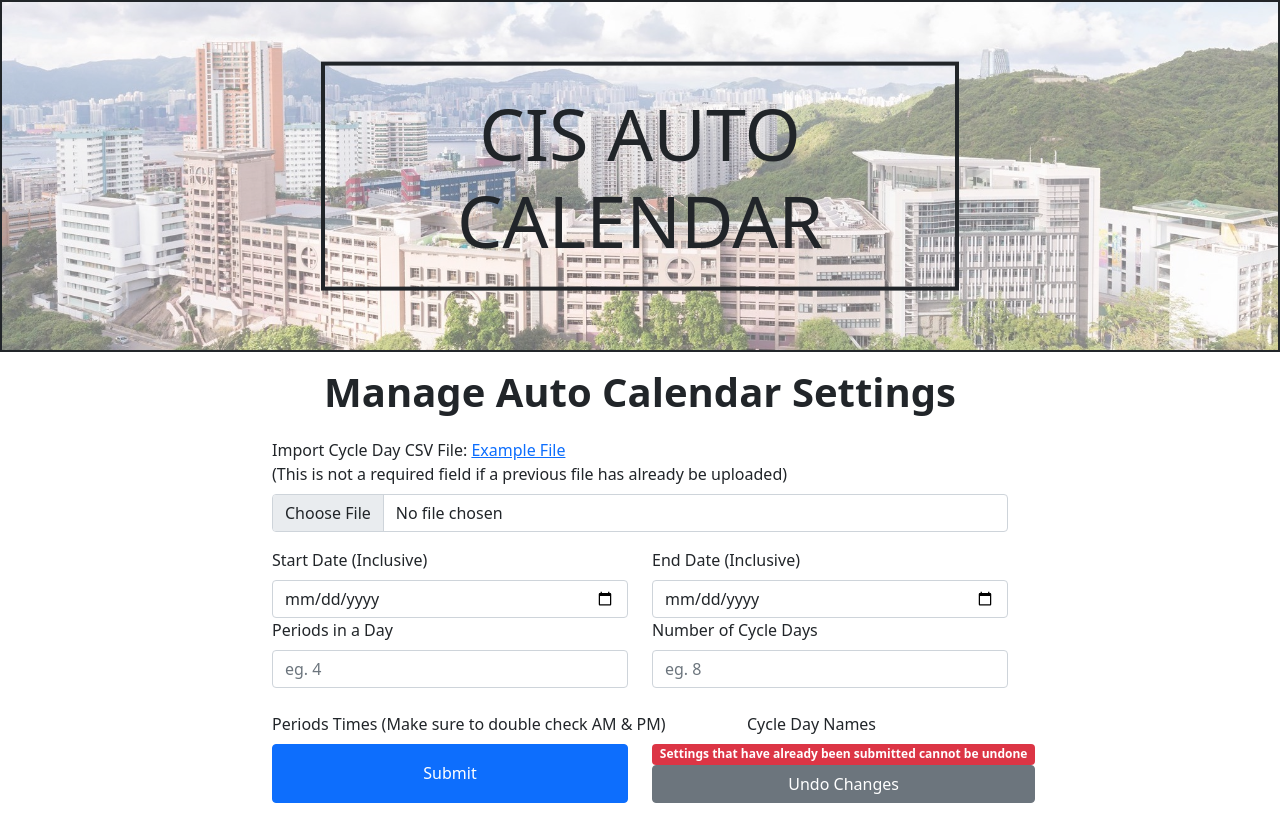
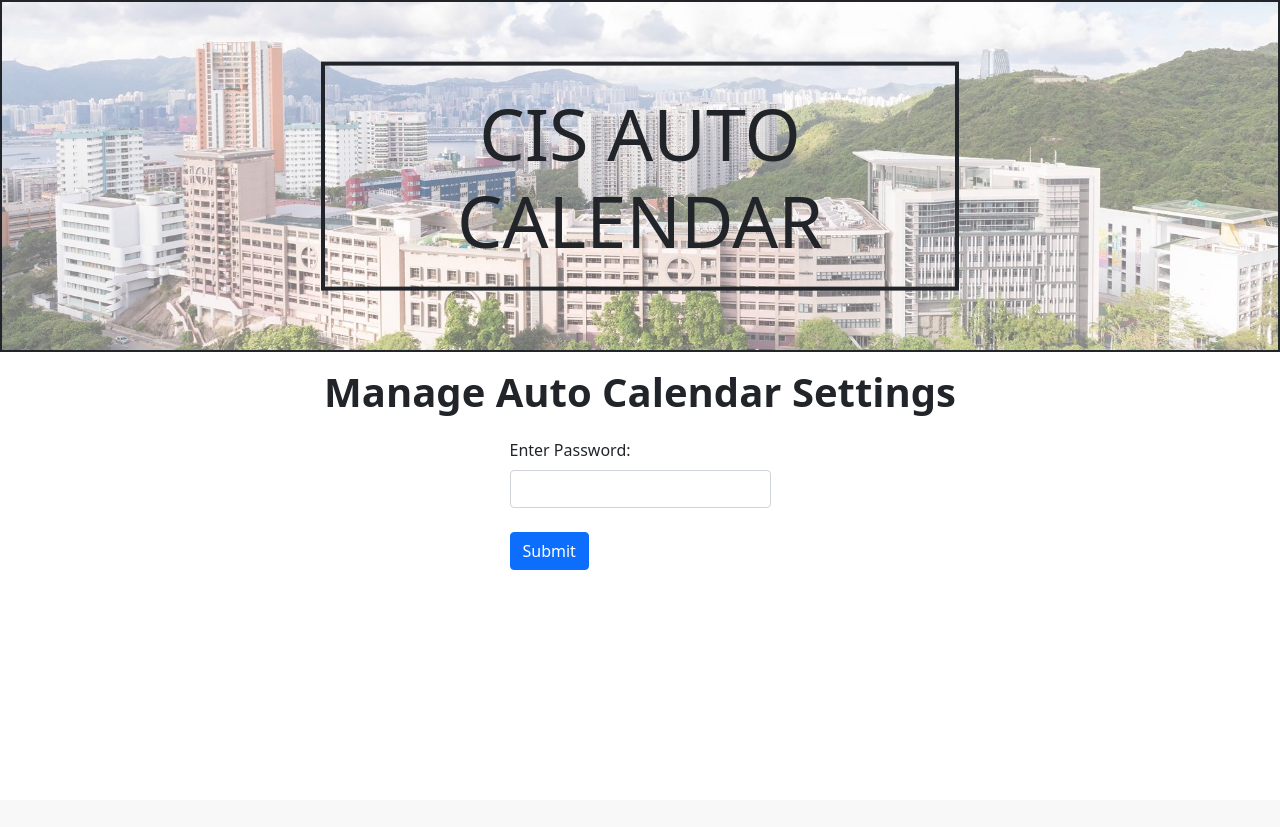
Before and after one commit to Angann/IA2022_AutoCalendar, a Django app: page /user/manage/ in a window 1280 px wide. After the commit the page ends 570 px from the top, so only its background shows below. Run offline with Django 3.2, Linux system fonts and the light colour scheme; some libraries are stand-ins or nearby versions.

Commit message:
Commit before 2nd feedback meeting: added password for Manage page, other minor fixes

```diff
--- a/Auto_Calendar/static/js/importSchedule.js
+++ b/Auto_Calendar/static/js/importSchedule.js
@@ -297,7 +297,7 @@ async function importToCalendar(schedule, checked){
                     'calendarId': calendarID,
                     'resource': eventResource
                 });
-                callRequest(request);
+                callRequestWait(request);
             }
         }
     }
--- a/Auto_Calendar/static/js/manage.js
+++ b/Auto_Calendar/static/js/manage.js
@@ -33,10 +33,24 @@ const cycleNumIn = document.getElementById("cycleNum");
 cycleNumIn.addEventListener('input', createCycleNamesTableForm);
 
 document.getElementById("submitButton").addEventListener('click', submitSettings);
-//document.getElementById("settingsForm").addEventListener('submit', submitSettings);
 document.getElementById("resetButton").addEventListener('click', resetSettings);
+document.getElementById("passwordSubmit").addEventListener('click', checkPswd);
 
 
+function checkPswd() {
+    var confirmPassword = "cisadmin";
+    var password = document.getElementById("pswd").value;
+    if (password == confirmPassword) {
+        document.getElementById("passwordForm").style.display = "none";
+        document.getElementById("settingsForm").style.display = "block";
+        console.log("correct password");
+
+    }
+    else{
+        document.getElementById("wrongPasswordMsg").textContent = "Wrong Password";
+        console.log("wrong password");
+    }
+}
 
 function createPeriodTableForm(num) {
 
--- a/Auto_Calendar/user/templates/user/manage.html
+++ b/Auto_Calendar/user/templates/user/manage.html
@@ -20,10 +20,21 @@
     </div>
     <div class="container" style = "padding-top:10px">
         <p class = "fw-bold fs-1 text-center"> Manage Auto Calendar Settings</p>
-        <form id = "settingsForm" method = "post" >
+        <form id = "passwordForm" style = "display: block" onsubmit="return false;">
+            <div class = "row justify-content-center">
+                <div class = "col-3 mb-3">
+                    <label for="pswd" class = "form-label">Enter Password: </label>
+                    <input type="password" id="pswd" class="form-control">
+                    <span class="badge bg-danger" id = "wrongPasswordMsg"></span>
+                    <br>
+                    <button id = "passwordSubmit" type="button" class="btn btn-primary" onclick="">Submit</button>
+                </div>
+            </div>
+        </form>
+        <form id = "settingsForm" method = "post" style = "display: none">
             {% csrf_token %}
-            <div class="row justify-content-center">
-                <div class="col-8 mb-3">
+            <div class = "row justify-content-center">
+                <div class = "col-8 mb-3">
                     <label for="formFile" class="form-label">Import Cycle Day CSV File:
                         <a href="https://drive.google.com/file/d/10TY77hzJCET8eVGBxIgavp2UCNajFqFO/view?usp=sharing">Example File</a> <br>
                         (This is not a required field if a previous file has already be uploaded) </label>
@@ -75,12 +86,12 @@
                     <button id = "resetButton" type="button" class="btn btn-secondary" onclick=""> Undo Changes</button>
                 </div>
             </div>
-            <script src="https://www.gstatic.com/firebasejs/8.6.1/firebase-app.js"></script>
+
+        </form>
+        <script src="https://www.gstatic.com/firebasejs/8.6.1/firebase-app.js"></script>
             <script src="https://www.gstatic.com/firebasejs/8.6.1/firebase-firestore.js"></script>
             <script type="module" src = "{% static 'js/manage.js' %}"></script>
-        </form>
         <br>
-
     </div>
 </body>
 </html>
```
